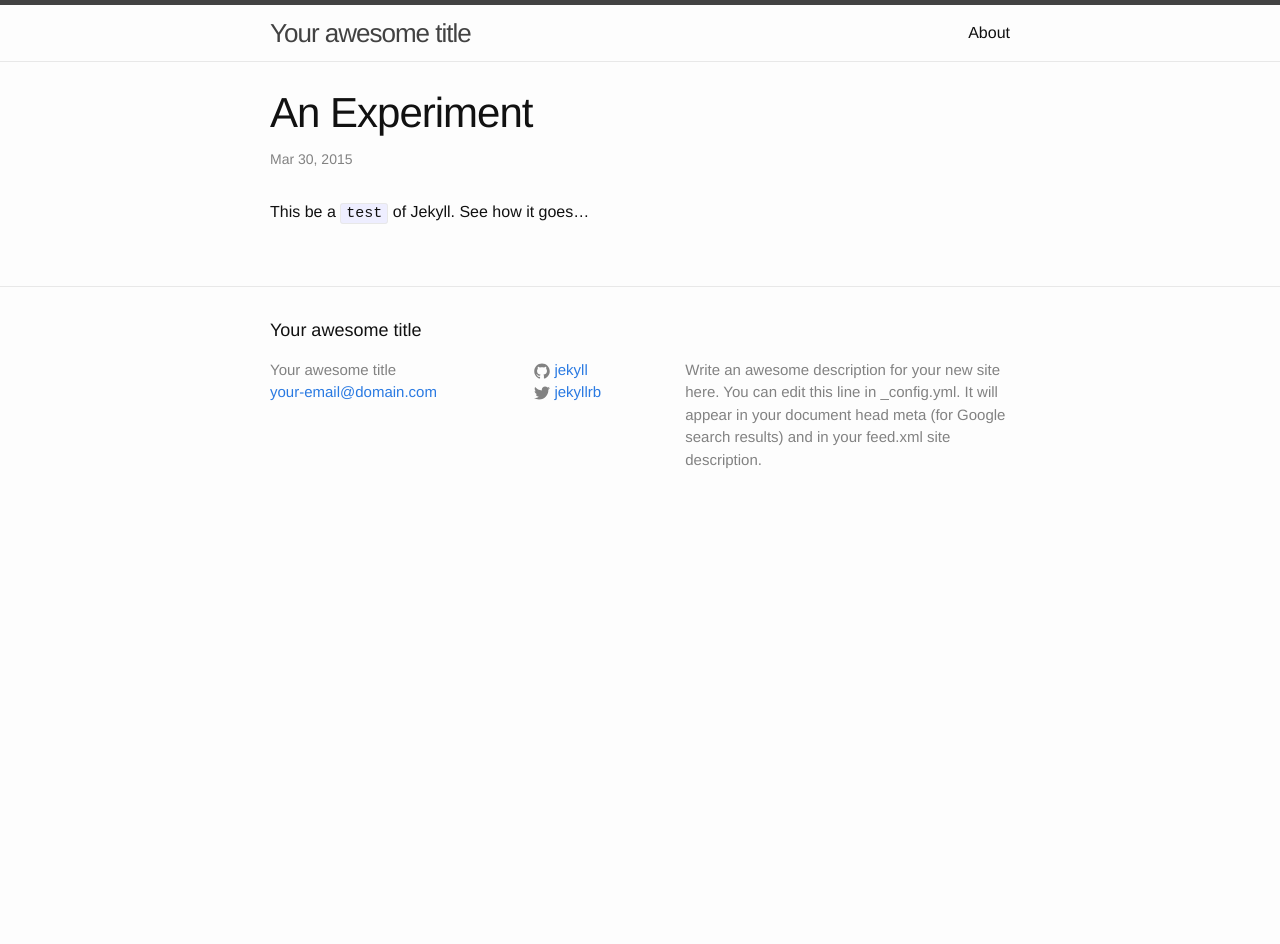
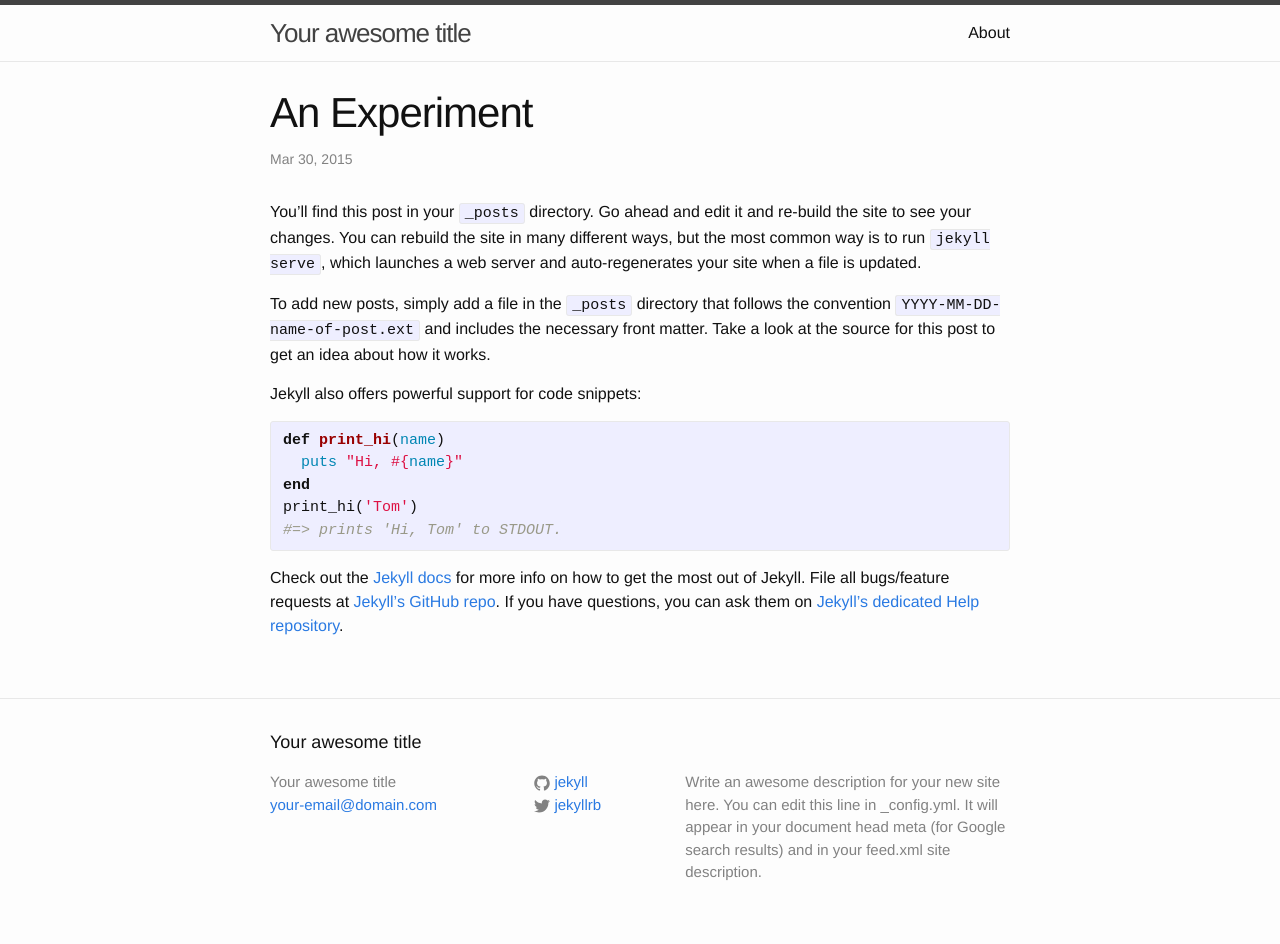
Before and after one commit to colinmcgrath/colinmcgrath.github.io, a Jekyll site: the page built from _posts/2015-03-30-welcome-to-jekyll.markdown, in a window 1280 px wide. Built offline with Jekyll 4.4.1, drawn with Linux system fonts in a browser that asks for light colours; before the commit the page ends 900 px from its top, so only the background shows below that.

Commit message:
yoyoyoyo

```diff
--- a/_posts/2015-03-30-welcome-to-jekyll.markdown
+++ b/_posts/2015-03-30-welcome-to-jekyll.markdown
@@ -4,5 +4,22 @@ title:  "An Experiment"
 date:   2015-03-30 21:48:45
 categories: first
 ---
+You’ll find this post in your `_posts` directory. Go ahead and edit it and re-build the site to see your changes. You can rebuild the site in many different ways, but the most common way is to run `jekyll serve`, which launches a web server and auto-regenerates your site when a file is updated.
 
-This be a `test` of Jekyll.  See how it goes...
+To add new posts, simply add a file in the `_posts` directory that follows the convention `YYYY-MM-DD-name-of-post.ext` and includes the necessary front matter. Take a look at the source for this post to get an idea about how it works.
+
+Jekyll also offers powerful support for code snippets:
+
+{% highlight ruby %}
+def print_hi(name)
+  puts "Hi, #{name}"
+end
+print_hi('Tom')
+#=> prints 'Hi, Tom' to STDOUT.
+{% endhighlight %}
+
+Check out the [Jekyll docs][jekyll] for more info on how to get the most out of Jekyll. File all bugs/feature requests at [Jekyll’s GitHub repo][jekyll-gh]. If you have questions, you can ask them on [Jekyll’s dedicated Help repository][jekyll-help].
+
+[jekyll]:      http://jekyllrb.com
+[jekyll-gh]:   https://github.com/jekyll/jekyll
+[jekyll-help]: https://github.com/jekyll/jekyll-help
```
